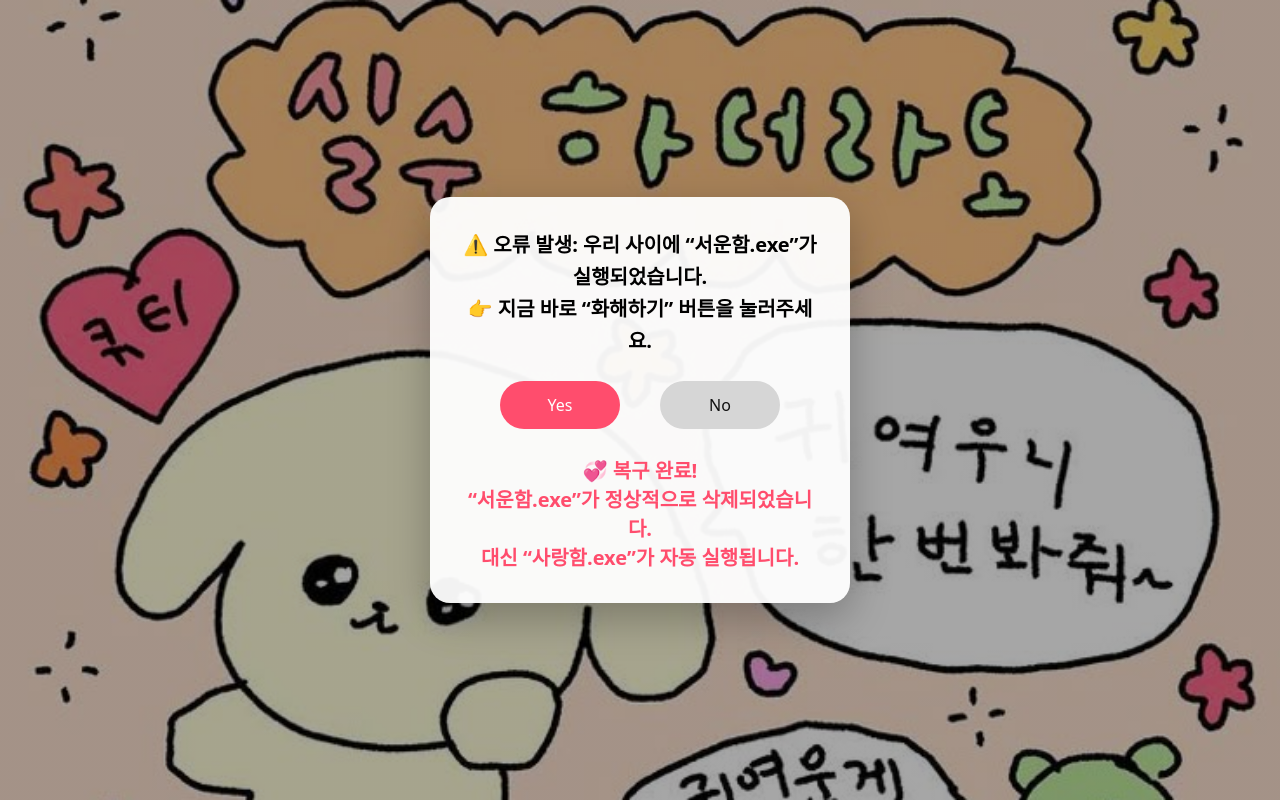
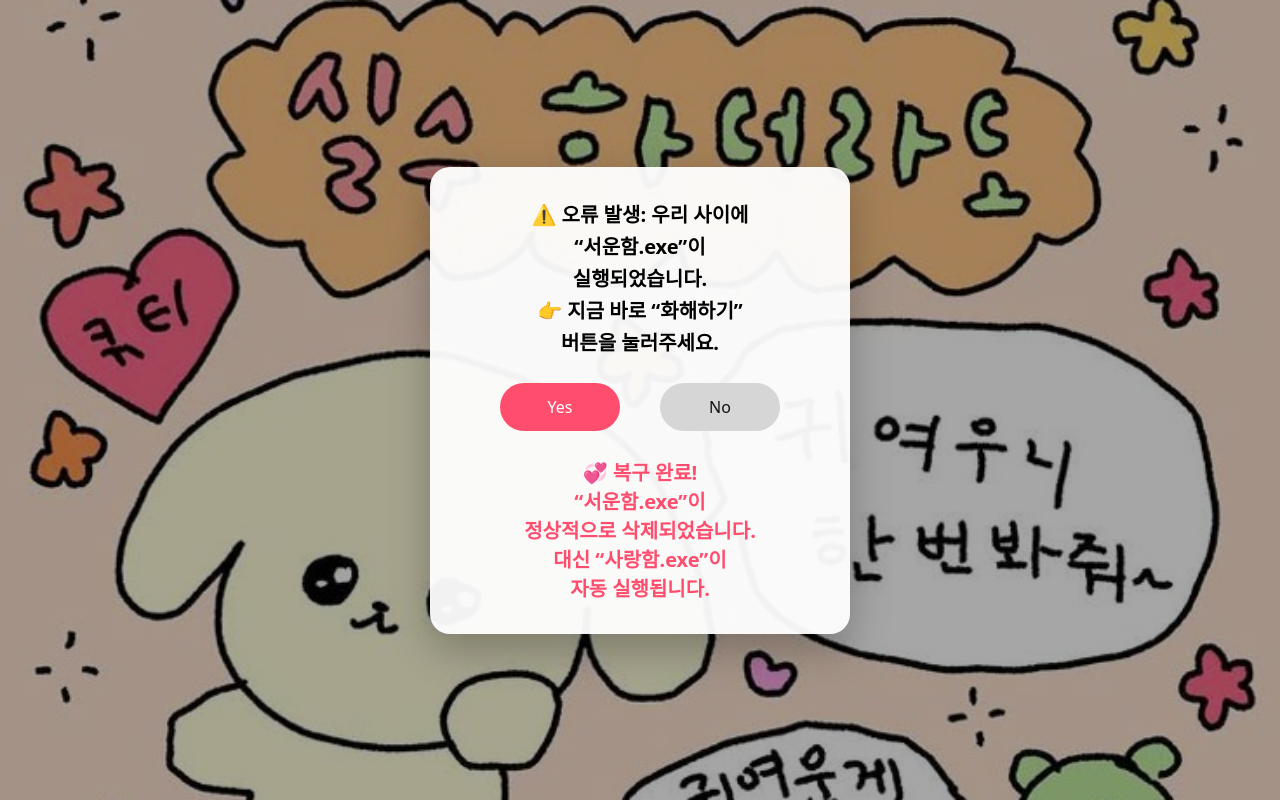
Before and after one commit to IS2YOU/-, a plain HTML site: page index.html in a window 1280 px wide. Both pictures are taken after a click on the button "Yes". Drawn offline with Linux system fonts and the light colour scheme.

Commit message:
Update index.html

```diff
--- a/index.html
+++ b/index.html
@@ -101,9 +101,11 @@ h1{
 <body>
   <div class="card">
     <h1>
-      ⚠️ 오류 발생: 우리 사이에 “서운함.exe”가<br>
+      ⚠️ 오류 발생: 우리 사이에<br>
+      “서운함.exe”이<br>
       실행되었습니다.<br>
-      👉 지금 바로 “화해하기” 버튼을 눌러주세요.
+      👉 지금 바로 “화해하기”<br>
+      버튼을 눌러주세요.
     </h1>
 
     <div class="btn-container" id="btnArea">
@@ -112,8 +114,10 @@ h1{
     </div>
 
     <div class="result" id="result"> 💞 복구 완료!<br>
-“서운함.exe”가 정상적으로 삭제되었습니다.<br>
-대신 “사랑함.exe”가 자동 실행됩니다. </div>
+“서운함.exe”이<br>
+정상적으로 삭제되었습니다.<br>
+대신 “사랑함.exe”이<br>
+자동 실행됩니다. </div>
   </div>
 
 <script>
```
